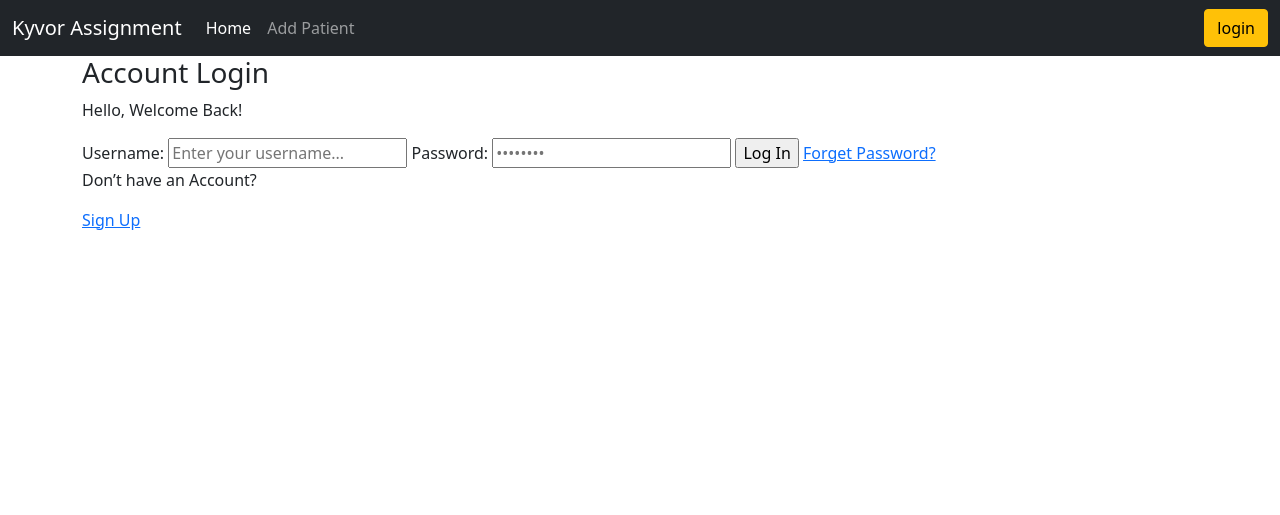
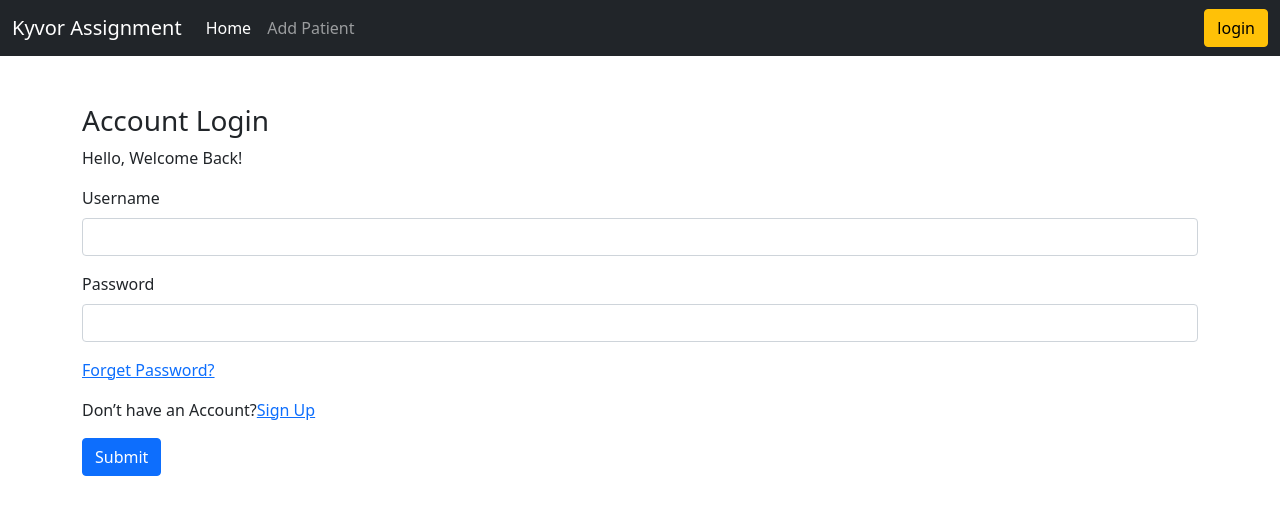
Before and after one commit to gokulakannan19/Kyvor-Assignment-1, a Django app: page /login/ in a window 1280 px wide. Shown: the top 515 px of the page. Run offline with Django 3.2, Linux system fonts and the light colour scheme.

Commit message:
styles added

```diff
--- a/users/templates/users/login-register.html
+++ b/users/templates/users/login-register.html
@@ -1,7 +1,7 @@
-{% extends 'main.html' %} {% block content %} {% if page == "register" %}
+{% extends 'main.html' %} {% block content %} <br /><br />
+{% if page == "register" %}
 <h3>Register User</h3>
 <p>Create a new account</p>
-
 <form action="" method="POST">
   {% csrf_token %} {% for field in form %}
 
@@ -18,21 +18,32 @@
 
 <h3>Account Login</h3>
 <p>Hello, Welcome Back!</p>
-
-<form action="" method="post" class="form auth__form">
+<form action="" method="post">
   {% csrf_token %}
-
-  <label>Username: </label>
-  <input type="text" name="username" placeholder="Enter your username..." />
-
-  <label>Password: </label>
-  <input type="password" name="password" placeholder="••••••••" />
-
-  <input type="submit" value="Log In" />
-  <a href="#">Forget Password?</a>
+  <div class="mb-3">
+    <label for="exampleInputUsername" class="form-label">Username</label>
+    <input
+      name="username"
+      type="text"
+      class="form-control"
+      id="exampleInputUsername"
+      aria-describedby=""
+    />
+  </div>
+  <div class="mb-3">
+    <label for="exampleInputPassword1" class="form-label">Password</label>
+    <input
+      type="password"
+      name="password"
+      class="form-control"
+      id="exampleInputPassword1"
+    />
+  </div>
+  <div class="mb-3">
+    <p><a href="#">Forget Password?</a></p>
+    <p>Don’t have an Account?<a href="#">Sign Up</a></p>
+  </div>
+  <button type="submit" class="btn btn-primary">Submit</button>
 </form>
 
-<p>Don’t have an Account?</p>
-<a href="#">Sign Up</a>
-
 {% endif %} {% endblock content %}
```
Also changed, not shown: crud/templates/crud/patient_form.html (+18 -5 lines), templates/delete-page.html (+18 -7 lines), db.sqlite3.
